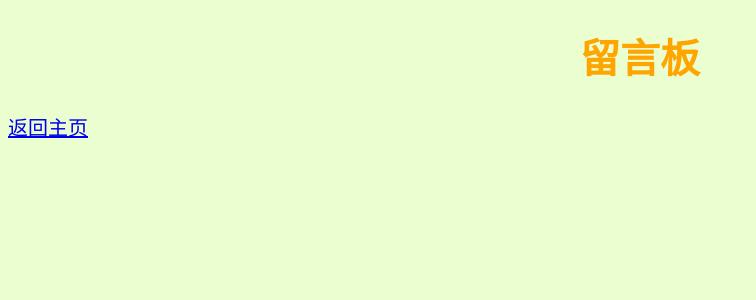
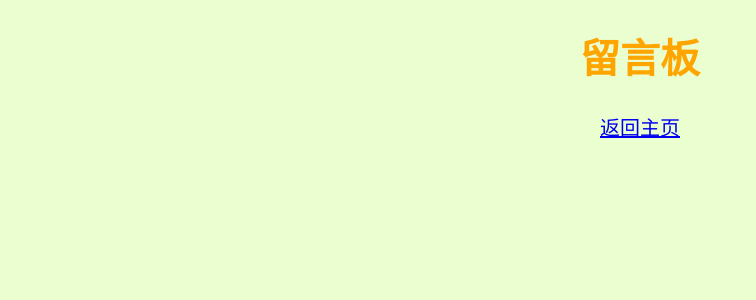
Before and after one commit to xkk1/xkk1.github.io, a Jekyll site: the page message.html, which Jekyll copies as it is, in a window 1280 px wide. Shown: the top 300 px of the page, without its empty margins (0-756 px from the left). Built offline with Jekyll 4.4.1, drawn with Linux system fonts in a browser that asks for light colours; comment, search, counter and statistics services are not loaded.

Commit message:
Update message.html

```diff
--- a/message.html
+++ b/message.html
@@ -8,8 +8,8 @@
 <link rel="stylesheet" type="text/css" href="./main.css" />
 </head>
 <body>
-    <h1 id="xkk_h1">留言板</h1>
-    <p id="xkk_p">
+    <h1 class="xkk_h1">留言板</h1>
+    <p class="xkk_p center">
 <a href="/">返回主页</a>
     </p>
 
```
